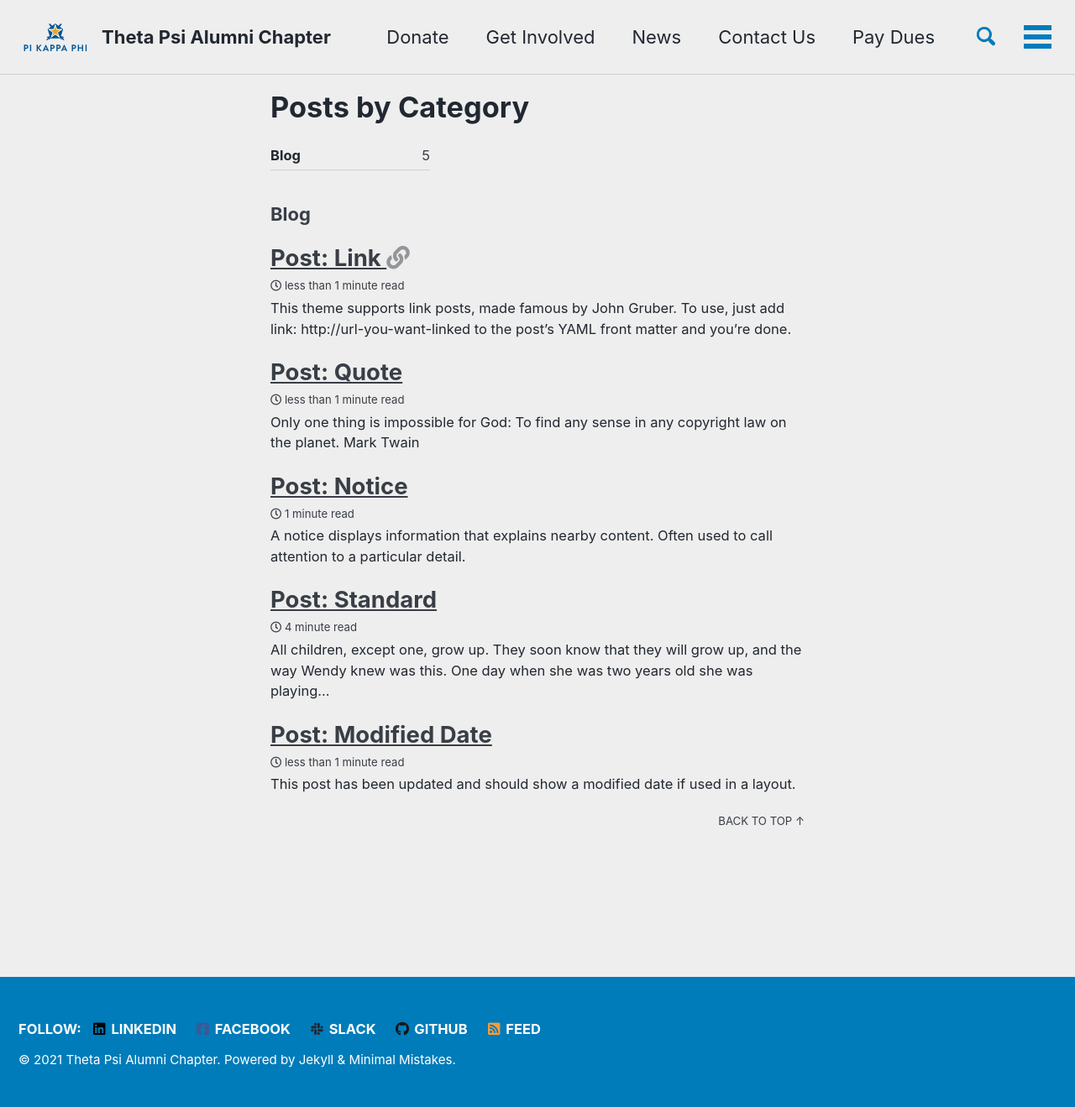
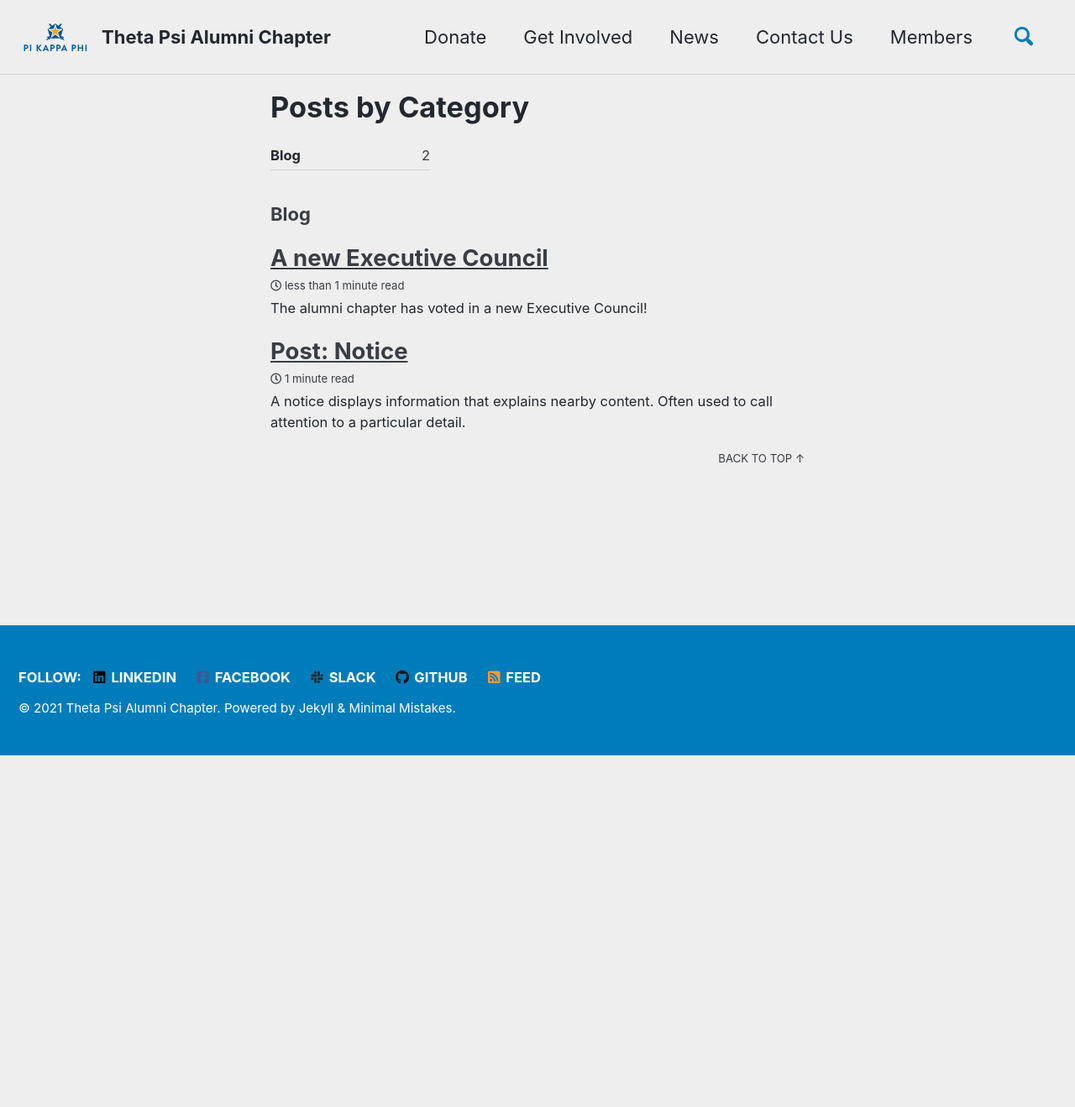
Before and after one commit to pkp-theta-psi-alumni/thetapsi.org, a Jekyll site: the page built from _pages/zzcategory-archive.md, in a window 1280 px wide. Shown: the whole page at 84% size. Built offline with Jekyll 4.4.1, drawn with Linux system fonts in a browser that asks for light colours; cached includes are drawn as plain includes; nearby versions of some CDN libraries; after the commit the page ends 900 px from its top, so only the background shows below that.

Commit message:
add more content

````diff
--- a/_config.yml
+++ b/_config.yml
@@ -274,3 +274,9 @@ defaults:
       comments: # true
       share: true
       related: true
+
+# Collections
+collections:
+  members:
+    output: true
+    permalink: /:collection/:path/
--- a/_data/navigation.yml
+++ b/_data/navigation.yml
@@ -8,11 +8,7 @@ main:
     url: "/news"
   - title: "Contact Us"
     url: "/contact-us"
-  - title: "Pay Dues"
-    url: "/dues"
-  - title: "Member Directory"
-    url: "#"
-  - title: "Bylaws"
-    url: "/assets/pdf/Theta_Psi_Alumni_Chapter_Bylaws.pdf"
+  - title: "Members"
+    url: "/members"
   # - title: "Sitemap"
   #   url: /sitemap/
--- a/_posts/2010-01-07-post-modified.md
+++ /dev/null
@@ -1,14 +0,0 @@
----
-title: "Post: Modified Date"
-last_modified_at: 2016-03-09T16:20:02-05:00
-categories:
-  - Blog
-tags:
-  - Post Formats
-  - readability
-  - standard
----
-
-This post has been updated and should show a modified date if used in a layout.
-
-All children, except one, grow up. They soon know that they will grow up, and the way Wendy knew was this. One day when she was two years old she was playing in a garden, and she plucked another flower and ran with it to her mother. I suppose she must have looked rather delightful, for Mrs. Darling put her hand to her heart and cried, "Oh, why can't you remain like this for ever!" This was all that passed between them on the subject, but henceforth Wendy knew that she must grow up. You always know after you are two. Two is the beginning of the end.
--- a/_posts/2010-01-07-post-standard.md
+++ /dev/null
@@ -1,32 +0,0 @@
----
-title: "Post: Standard"
-excerpt_separator: "<!--more-->"
-categories:
-  - Blog
-tags:
-  - Post Formats
-  - readability
-  - standard
----
-
-All children, except one, grow up. They soon know that they will grow up, and the way Wendy knew was this. One day when she was two years old she was playing in a garden, and she plucked another flower and ran with it to her mother. I suppose she must have looked rather delightful, for Mrs. Darling put her hand to her heart and cried, "Oh, why can't you remain like this for ever!" This was all that passed between them on the subject, but henceforth Wendy knew that she must grow up. You always know after you are two. Two is the beginning of the end.
-
-Mrs. Darling first heard of Peter when she was tidying up her children's minds. It is the nightly custom of every good mother after her children are asleep to rummage in their minds and put things straight for next morning, repacking into their proper places the many articles that have wandered during the day.
-
-<!--more-->
-
-This post has a manual excerpt `<!--more-->` set after the second paragraph. The following YAML Front Matter has also be applied:
-
-```yaml
-excerpt_separator: "<!--more-->"
-```
-
-If you could keep awake (but of course you can't) you would see your own mother doing this, and you would find it very interesting to watch her. It is quite like tidying up drawers. You would see her on her knees, I expect, lingering humorously over some of your contents, wondering where on earth you had picked this thing up, making discoveries sweet and not so sweet, pressing this to her cheek as if it were as nice as a kitten, and hurriedly stowing that out of sight. When you wake in the morning, the naughtiness and evil passions with which you went to bed have been folded up small and placed at the bottom of your mind and on the top, beautifully aired, are spread out your prettier thoughts, ready for you to put on.
-
-I don't know whether you have ever seen a map of a person's mind. Doctors sometimes draw maps of other parts of you, and your own map can become intensely interesting, but catch them trying to draw a map of a child's mind, which is not only confused, but keeps going round all the time. There are zigzag lines on it, just like your temperature on a card, and these are probably roads in the island, for the Neverland is always more or less an island, with astonishing splashes of colour here and there, and coral reefs and rakish-looking craft in the offing, and savages and lonely lairs, and gnomes who are mostly tailors, and caves through which a river runs, and princes with six elder brothers, and a hut fast going to decay, and one very small old lady with a hooked nose. It would be an easy map if that were all, but there is also first day at school, religion, fathers, the round pond, needle-work, murders, hangings, verbs that take the dative, chocolate pudding day, getting into braces, say ninety-nine, three-pence for pulling out your tooth yourself, and so on, and either these are part of the island or they are another map showing through, and it is all rather confusing, especially as nothing will stand still.
-
-Of course the Neverlands vary a good deal. John's, for instance, had a lagoon with flamingoes flying over it at which John was shooting, while Michael, who was very small, had a flamingo with lagoons flying over it. John lived in a boat turned upside down on the sands, Michael in a wigwam, Wendy in a house of leaves deftly sewn together. John had no friends, Michael had friends at night, Wendy had a pet wolf forsaken by its parents, but on the whole the Neverlands have a family resemblance, and if they stood still in a row you could say of them that they have each other's nose, and so forth. On these magic shores children at play are for ever beaching their coracles [simple boat]. We too have been there; we can still hear the sound of the surf, though we shall land no more.
-
-Of all delectable islands the Neverland is the snuggest and most compact, not large and sprawly, you know, with tedious distances between one adventure and another, but nicely crammed. When you play at it by day with the chairs and table-cloth, it is not in the least alarming, but in the two minutes before you go to sleep it becomes very real. That is why there are night-lights.
-
-Occasionally in her travels through her children's minds Mrs. Darling found things she could not understand, and of these quite the most perplexing was the word Peter. She knew of no Peter, and yet he was here and there in John and Michael's minds, while Wendy's began to be scrawled all over with him. The name stood out in bolder letters than any of the other words, and as Mrs. Darling gazed she felt that it had an oddly cocky appearance.
--- a/_posts/2010-02-05-post-quote.md
+++ /dev/null
@@ -1,12 +0,0 @@
----
-title: "Post: Quote"
-categories:
-  - Blog
-tags:
-  - Post Formats
-  - quote
----
-
-> Only one thing is impossible for God: To find any sense in any copyright law on the planet.
-
-> <cite><a href="http://www.brainyquote.com/quotes/quotes/m/marktwain163473.html">Mark Twain</a></cite>
--- a/_posts/2010-03-07-post-link.md
+++ /dev/null
@@ -1,15 +0,0 @@
----
-title: "Post: Link"
-categories:
-  - Blog
-tags:
-  - link
-  - Post Formats
-link: https://github.com
----
-
-This theme supports **link posts**, made famous by John Gruber. To use, just add `link: http://url-you-want-linked` to the post's YAML front matter and you're done.
-
-> And this is how a quote looks.
-
-Some [link](#) can also be shown.
--- /dev/null
+++ b/_posts/2021-01-01-new-ec.md
@@ -0,0 +1,12 @@
+---
+title: "A new Executive Council"
+last_modified_at: 2021-01-01T16:20:02-05:00
+categories:
+  - Blog
+tags:
+  - Executive Council
+---
+
+The alumni chapter has voted in a new Executive Council!
+
+<img src="../assets/images/2021_exec_council.png"/>
````
Also changed, not shown: _members/bylaws.md (added, +7 -0 lines), _members/directory.md (added, +5 -0 lines), _members/dues.md (renamed from _pages/dues.md, +5 -1 lines), _pages/contact.md (+7 -9 lines).
